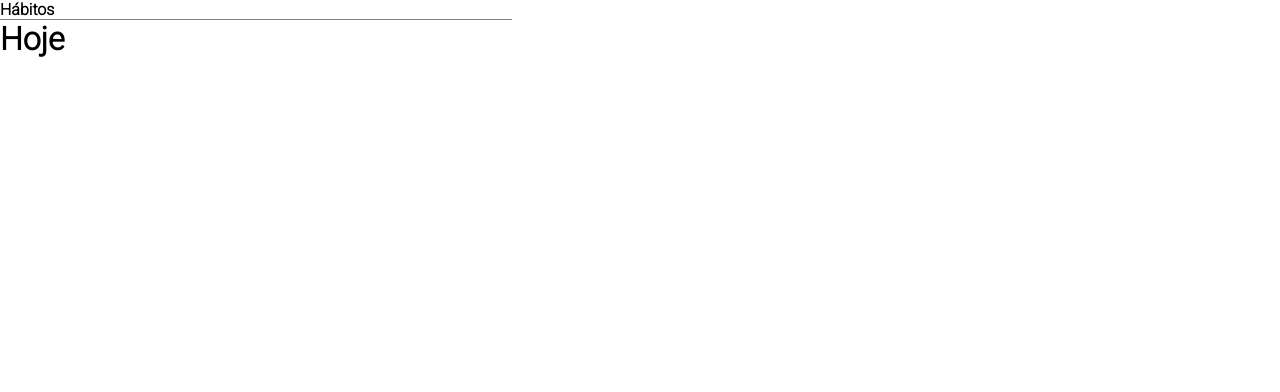
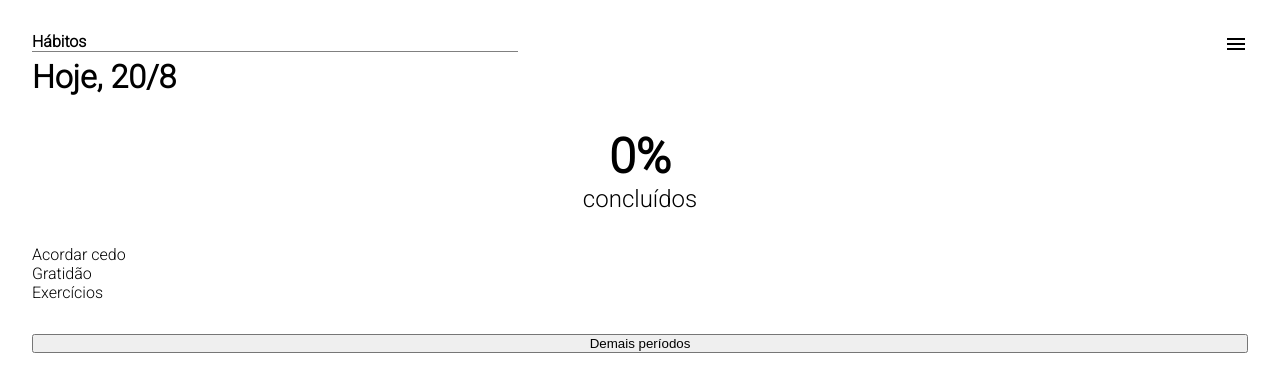
Before and after one commit to alanoli/dopa, a Next.js app: page /habits in a window 1280 px wide. Shown: the top 392 px of the page. Built offline with nearby package versions, Linux system fonts and the light colour scheme.

Commit message:
create drawer, content, styles

```diff
--- /dev/null
+++ b/src/components/drawer/Content.tsx
@@ -0,0 +1,30 @@
+import React from 'react';
+
+import {
+    Home
+} from '@material-ui/icons';
+
+import {
+    List,
+    ListItem,
+    ListItemText,
+    ListItemIcon,
+    Divider
+} from '@material-ui/core';
+
+const Content = () => {
+    return (
+        <List>
+            <ListItem button key="principal">
+                <ListItemIcon><Home /></ListItemIcon>
+                <ListItemText primary={"Principal"} />
+            </ListItem>
+            <ListItem button key="habit">
+                <ListItemIcon><Home /></ListItemIcon>
+                <ListItemText primary={"Hábito"} />
+            </ListItem>
+        </List>
+    )
+}
+
+export default Content;
--- /dev/null
+++ b/src/components/drawer/Drawer.tsx
@@ -0,0 +1,27 @@
+import React, { useState } from 'react';
+import { Drawer } from "@material-ui/core";
+import { Menu } from '@material-ui/icons';
+
+import { useStyles } from './styles';
+import Content from './Content';
+
+const MenuDrawer = () => {
+
+    const [open, setOpen] = useState(false);
+    const classes = useStyles();
+
+    return (
+        <div className={classes.container}>
+            <Menu onClick={() => setOpen(true)} />
+            <Drawer
+                anchor={"right"}
+                open={open}
+                onClose={() => setOpen(false)}
+            >
+                <Content />
+            </Drawer>
+        </div>
+    )
+}
+
+export default MenuDrawer;
--- /dev/null
+++ b/src/components/drawer/styles.ts
@@ -0,0 +1,9 @@
+import { makeStyles } from '@material-ui/core/styles';
+
+export const useStyles = makeStyles(() => ({
+    container: {
+        position: 'absolute',
+        top: '2rem',
+        right: '2rem'
+    }
+}))
--- /dev/null
+++ b/src/components/habits/HabitCard/index.tsx
@@ -0,0 +1,16 @@
+import React from 'react';
+
+interface HabitCardProps {
+    name: string
+    imageUrl?: string
+}
+
+const HabitCard: React.FC<HabitCardProps> = ({ name, imageUrl }) => {
+    return (
+        <>
+            <p>{name}</p>
+        </>
+    )
+}
+
+export default HabitCard;
--- a/src/components/screenHeader/styles.ts
+++ b/src/components/screenHeader/styles.ts
@@ -1,5 +1,4 @@
 import { makeStyles } from '@material-ui/core/styles';
-import { Widgets } from '@material-ui/icons';
 
 export const useStyles = makeStyles(() => ({
     container: {
@@ -12,7 +11,9 @@ export const useStyles = makeStyles(() => ({
         },
         '& div': {
             borderTop: '1px solid gray',
-            width: '40%'
+            width: '40%',
+            paddingTop: '0.2rem',
+            paddingBottom: '0.2rem'
         },
         '& h1': {
             fontSize: '2rem'
--- /dev/null
+++ b/src/pages/_document.tsx
@@ -0,0 +1,35 @@
+import React from 'react';
+import Document, { Html, Head, Main, NextScript } from 'next/document';
+import { ServerStyleSheets } from '@material-ui/core/styles';
+
+export default class MyDocument extends Document {
+    render() {
+        return (
+            <Html lang="en">
+                <Head>
+                </Head>
+                <body>
+                    <Main />
+                    <NextScript />
+                </body>
+            </Html>
+        )
+    }
+}
+
+MyDocument.getInitialProps = async (ctx) => {
+    const sheets = new ServerStyleSheets();
+    const originalRenderPage = ctx.renderPage;
+
+    ctx.renderPage = () =>
+        originalRenderPage({
+            enhanceApp: (App) => (props) => sheets.collect(<App {...props} />)
+        });
+
+    const initialProps = await Document.getInitialProps(ctx);
+
+    return {
+        ...initialProps,
+        styles: [...React.Children.toArray(initialProps.styles), sheets.getStyleElement()]
+    }
+}
--- a/src/pages/habits/index.tsx
+++ b/src/pages/habits/index.tsx
@@ -1,10 +1,39 @@
-import React from 'react';
+import React, { useEffect } from 'react';
+import MenuDrawer from '../../components/drawer/Drawer';
+import HabitCard from '../../components/habits/HabitCard';
 import ScreenHeader from '../../components/screenHeader/ScreenHeader';
 
+import { useStyles } from './styles';
+
 const Habits = () => {
+    const classes = useStyles();
+    let data = {
+        percentage: 0
+    };
+
+    useEffect(() => {
+        data.percentage = 66;
+    }, []);
+
+    const today = new Date();
+
     return (
-        <div>
-            <ScreenHeader title={'Hoje'} subtitle={'Hábitos'} />
+        <div className={classes.container}>
+            <MenuDrawer />
+            <ScreenHeader
+                title={`Hoje, ${today.getDate()}/${today.getMonth()}`}
+                subtitle={'Hábitos'}
+            />
+            <section className={classes.progress}>
+                <h5>{`${data.percentage}%`}</h5>
+                <p>concluídos</p>
+            </section>
+            <section>
+                <HabitCard name={"Acordar cedo"} />
+                <HabitCard name={"Gratidão"} />
+                <HabitCard name={"Exercícios"} />
+            </section>
+            <button>Demais períodos</button>
         </div>
     )
 }
--- /dev/null
+++ b/src/pages/habits/styles.ts
@@ -0,0 +1,21 @@
+import { makeStyles } from '@material-ui/core/styles';
+
+export const useStyles = makeStyles(() => ({
+    container: {
+        display: 'flex',
+        flexDirection: 'column',
+        gap: '2rem',
+
+        padding: '2rem'
+    },
+    progress: {
+        alignSelf: 'center',
+        textAlign: 'center',
+        '& h5': {
+            fontSize: '3rem'
+        },
+        '& p': {
+            fontSize: '1.5rem'
+        }
+    }
+}))
```
